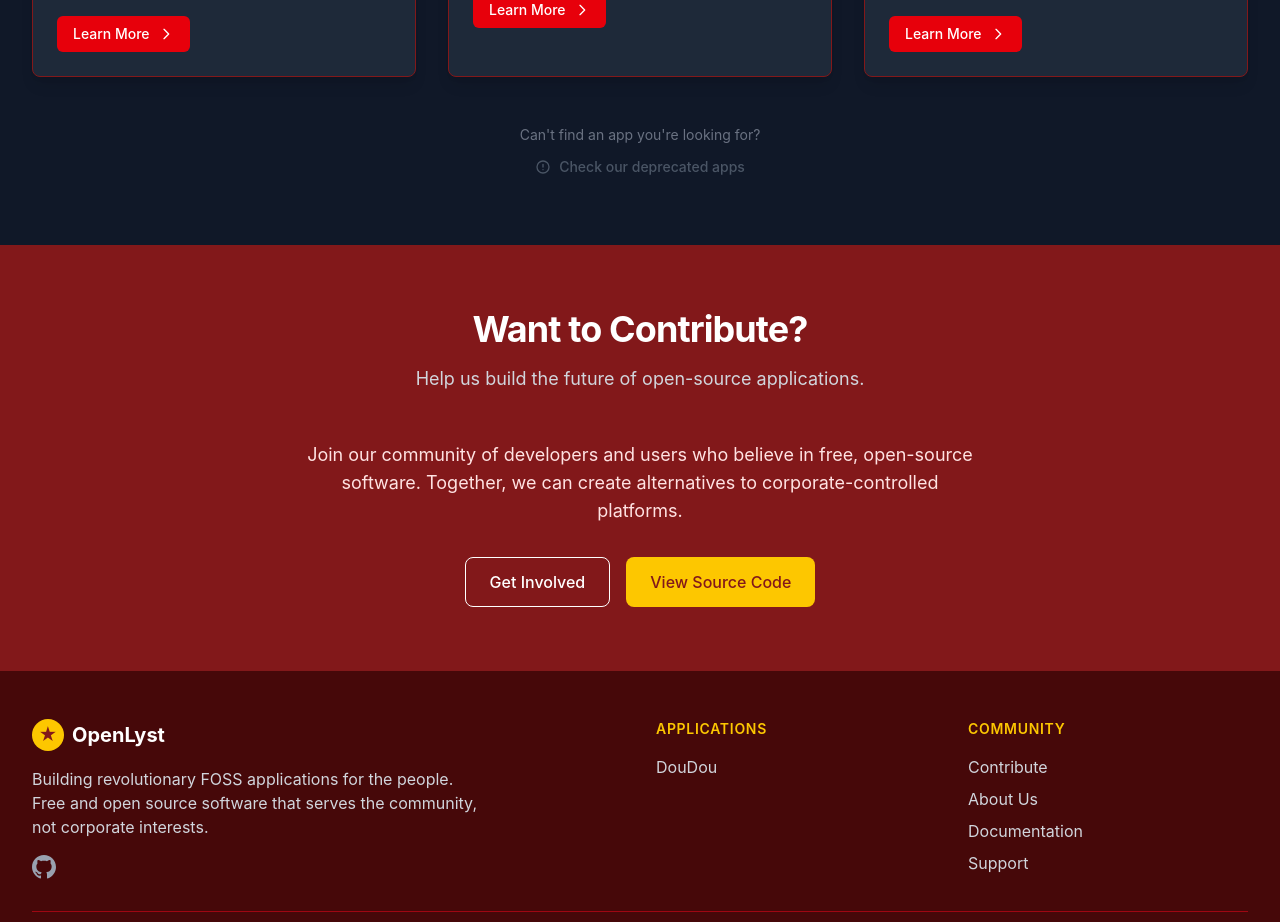
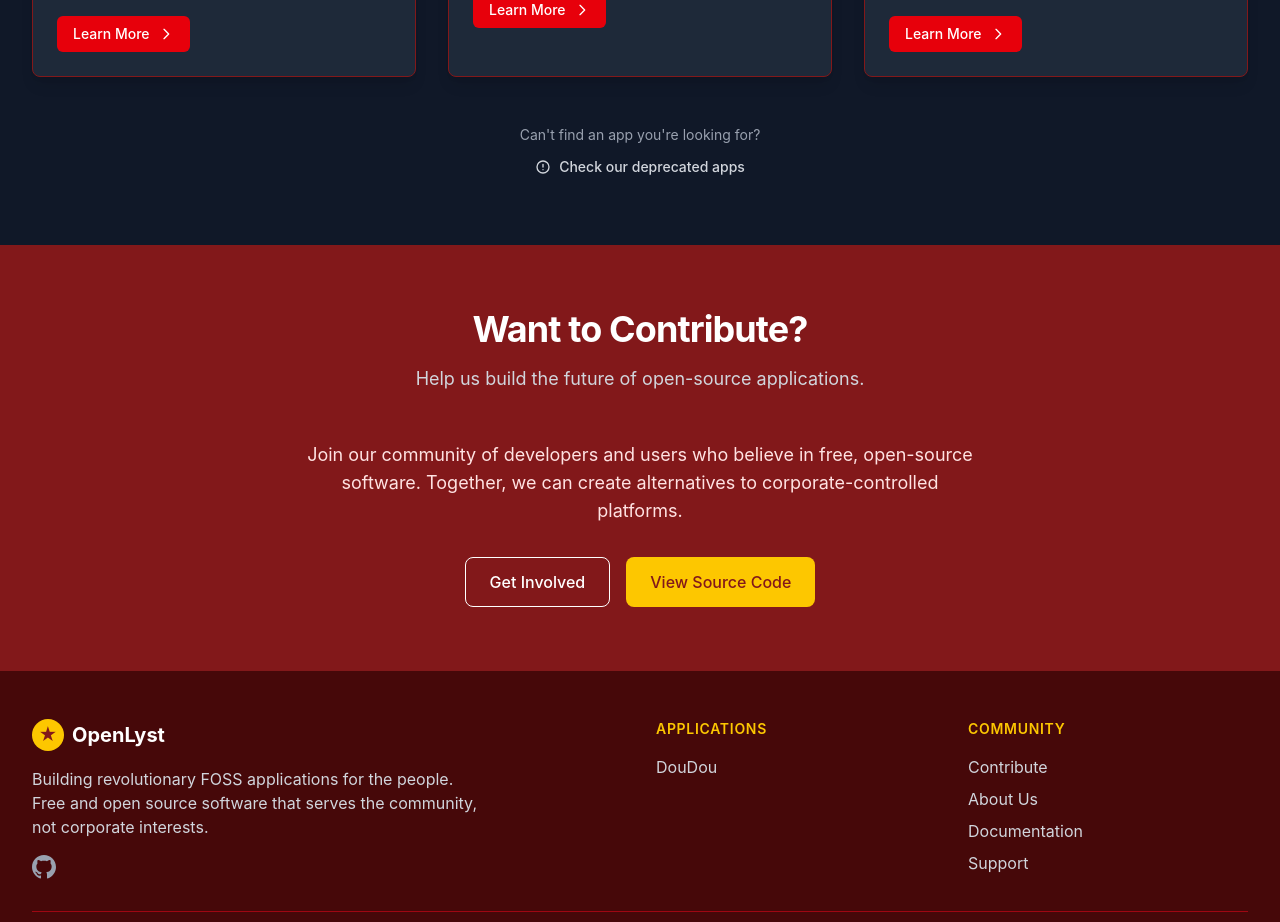
Before and after one commit to openlyst/openlyst, a SvelteKit app: page /apps in a window 1280 px wide. Shown: the part 1120-2042 px from the top of the page. Built offline with nearby package versions, Linux system fonts and the light colour scheme.

Commit message:
Update text colors for improved contrast in the Apps section

```diff
--- a/src/routes/apps/+page.svelte
+++ b/src/routes/apps/+page.svelte
@@ -53,8 +53,8 @@
     {#if apps.length === 0}
       <div class="text-center py-12">
         <div class="text-6xl mb-4">📱</div>
-        <h3 class="text-2xl font-semibold text-gray-900 mb-2">No Apps Yet</h3>
-        <p class="text-gray-600 max-w-md mx-auto">
+        <h3 class="text-2xl font-semibold text-white mb-2">No Apps Yet</h3>
+        <p class="text-gray-400 max-w-md mx-auto">
           We're working on adding amazing apps to our collection. Check back soon!
         </p>
       </div>
@@ -62,10 +62,10 @@
 
     <!-- Link to deprecated apps -->
     <div class="mt-12 text-center">
-      <p class="text-gray-500 text-sm mb-3">Can't find an app you're looking for?</p>
+      <p class="text-gray-400 text-sm mb-3">Can't find an app you're looking for?</p>
       <a
         href="/deprecated"
-        class="inline-flex items-center text-gray-600 hover:text-red-600 transition-colors text-sm font-medium"
+        class="inline-flex items-center text-gray-300 hover:text-red-400 transition-colors text-sm font-medium"
       >
         <svg class="mr-2 w-4 h-4" fill="none" stroke="currentColor" viewBox="0 0 24 24">
           <path stroke-linecap="round" stroke-linejoin="round" stroke-width="2" d="M12 8v4m0 4h.01M21 12a9 9 0 11-18 0 9 9 0 0118 0z" />
```
